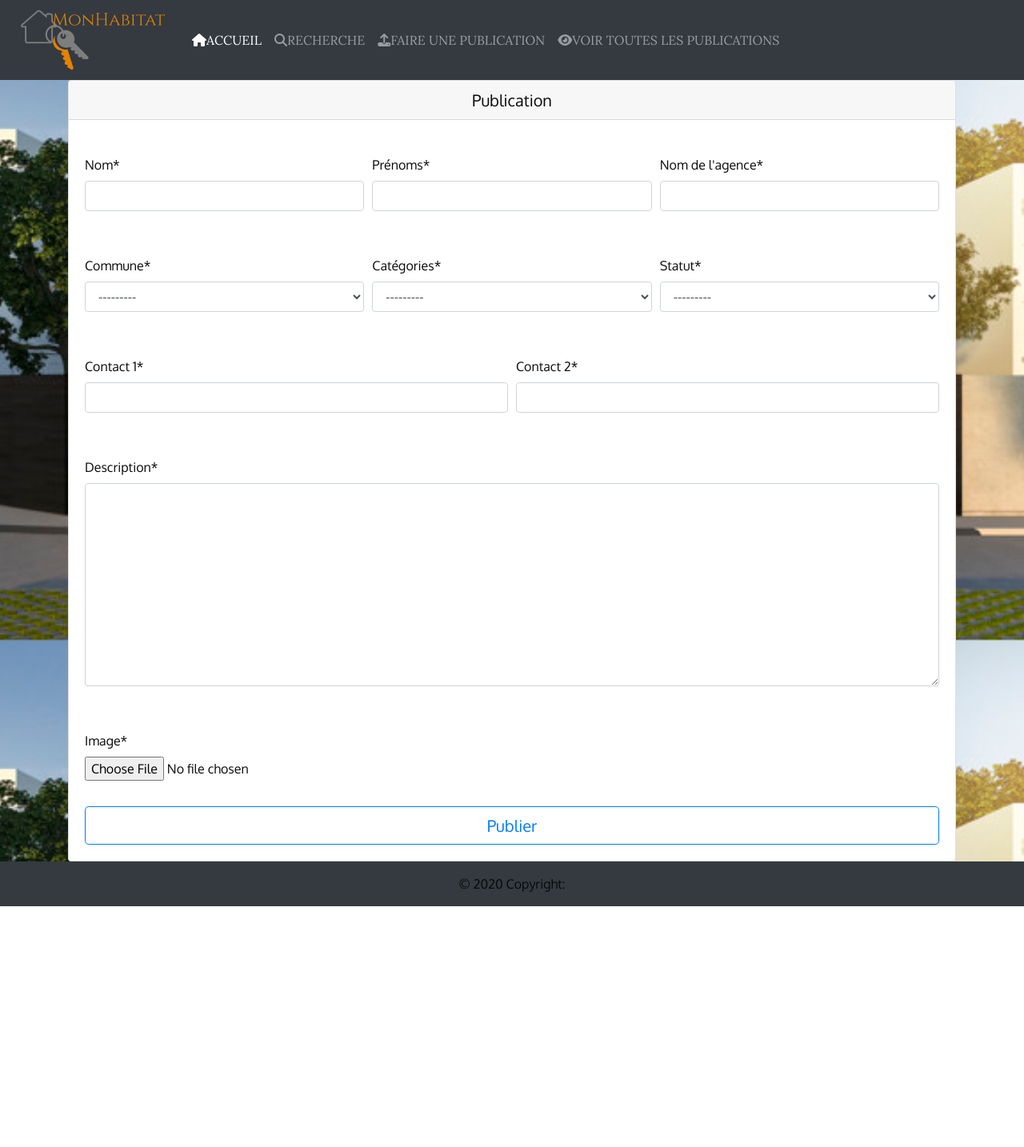
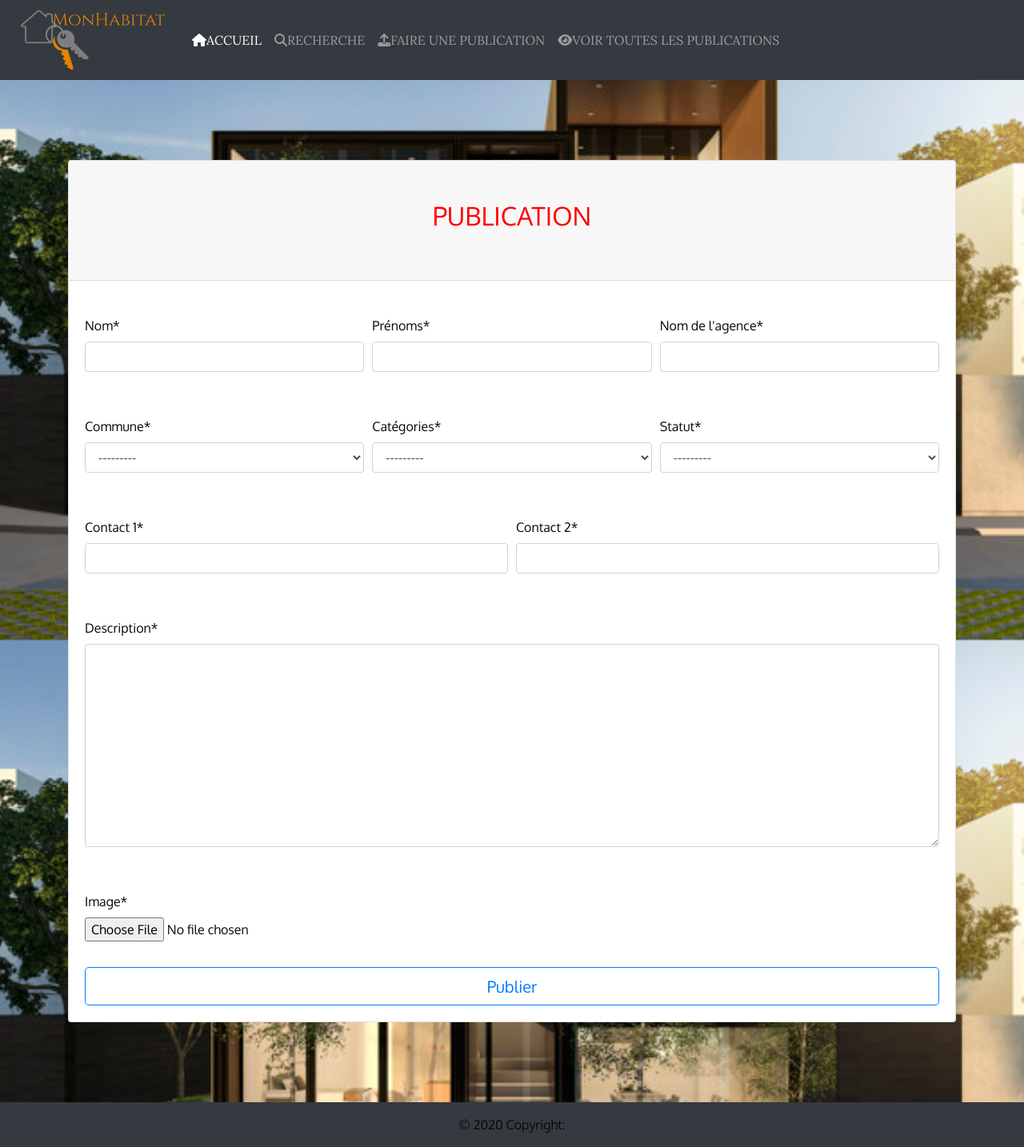
Before and after one commit to willdev61/Project-habitat, a Django app: page /pub/ in a window 1280 px wide. Shown: the whole page at 80% size. Before the commit the page ends 1133 px from the top, so only its background shows below. Run offline with Django 3.2, Linux system fonts and the light colour scheme; some libraries are stand-ins or nearby versions.

Commit message:
add some styles

```diff
--- a/mon_habitat/pub/static/pub/css/styles.css
+++ b/mon_habitat/pub/static/pub/css/styles.css
@@ -4,9 +4,34 @@ body {
   background-color: #FCFCFC;
   font-family: 'Oxygen', sans-serif;
 }
+
+h1, h2, h3, h4, h5, h6,
+.h1, .h2, .h3, .h4, .h5, .h6 {
+  margin-bottom: 0.5rem;
+  line-height: 1.2;
+  text-transform : uppercase;
+}
+
 /** HEADER **/
 .navbar {
 	height: 100px;
 	text-transform: uppercase;
 	font-family: 'Lora'
 }
+
+#title {
+  padding-top: 50px;
+  text-align: center;
+}
+
+.card {
+  margin-top: 100px;
+  margin-bottom : 100px;
+}
+
+.card-header {
+  height : 150px;
+  padding-top : 50px;
+  color : red;
+  font-size : 2em;
+}
--- a/mon_habitat/pub/templates/pub/index.html
+++ b/mon_habitat/pub/templates/pub/index.html
@@ -39,8 +39,8 @@
 <span class="sr-only">Next</span>
 </a>
 </div>
-<div class="text-center">
-<h1>La Plateforme</h1>
+<div id="title">
+   <h1>La Plateforme</h1>
 </div>
 <div class="container">
   <div class="row">
--- a/mon_habitat/pub/templates/pub/search.html
+++ b/mon_habitat/pub/templates/pub/search.html
@@ -8,7 +8,6 @@
     </form>
         <div class="card w-100">
             <div class="card-body">
-
             </div>
         </div>
         <div class="card w-100">
```
